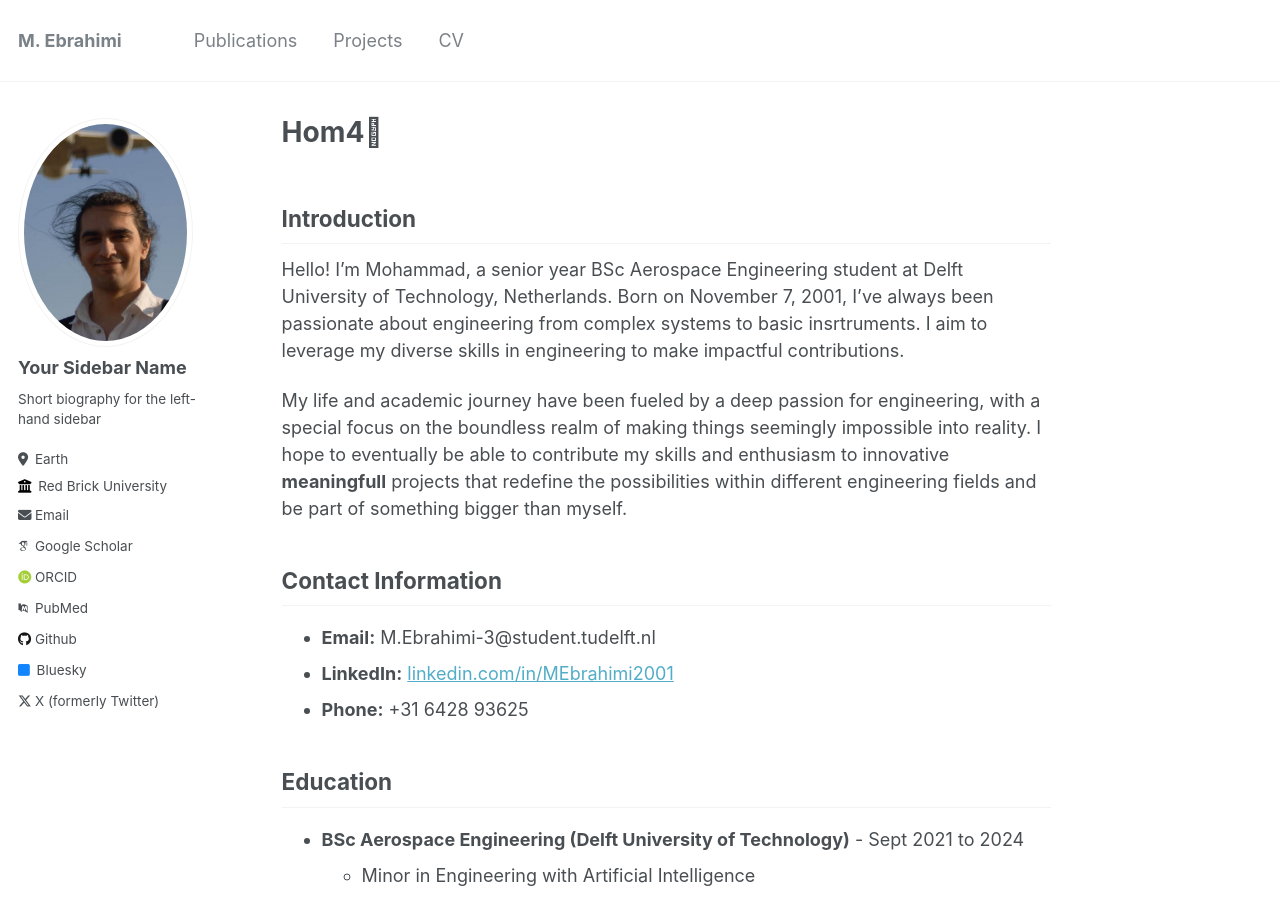
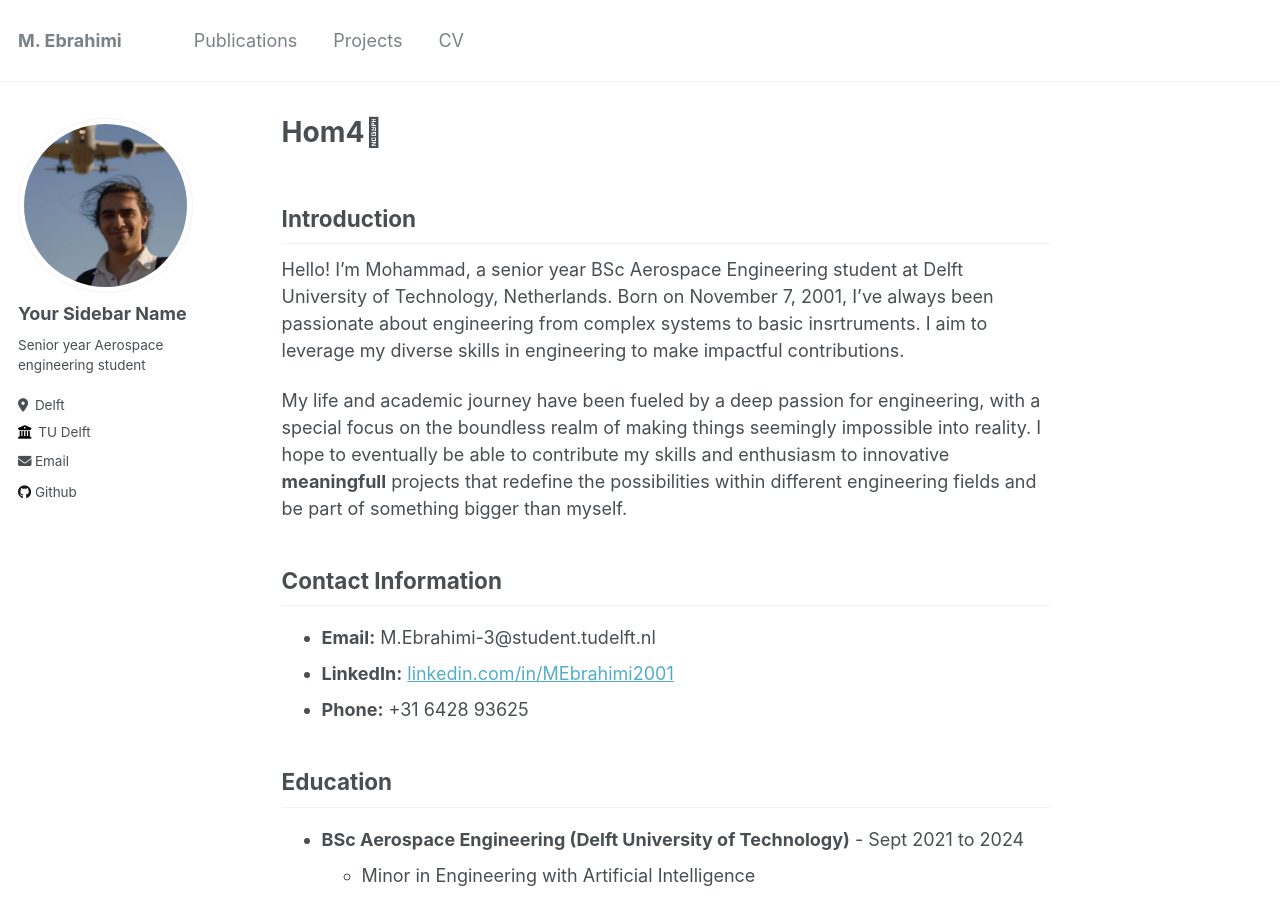
Before and after one commit to moeb8001/moeb8001.github.io, a Jekyll site: the page built from _pages/about.md, in a window 1280 px wide and 900 px high. Built offline with Jekyll 4.4.1, drawn with Linux system fonts in a browser that asks for light colours; some web fonts are replaced.

Commit message:
Update _config.yml

```diff
--- a/_config.yml
+++ b/_config.yml
@@ -21,21 +21,21 @@ repository               : "academicpages/academicpages.github.io"
 #               Additional customization can be done by editing /_includes/author-profile.html
 author:
   # Biographic information
-  avatar           : 'profile_34.jpg' #"profile.jpg"
+  avatar           : 'profile_11.jpg' #"profile.jpg"
   name             : "Your Sidebar Name"
   pronouns         : # example: "she/her"
-  bio              : "Short biography for the left-hand sidebar"
-  location         : "Earth"
-  employer         : "Red Brick University"
+  bio              : "Senior year Aerospace engineering student"
+  location         : "Delft"
+  employer         : "TU Delft"
   uri              : # URL
-  email            : "none@example.org"
+  email            : "M.Ebrahimi-3@student.tudelft.nl"
 
   # Academic websites
   arxiv            : # URL - Update with the correct link to your profile
-  googlescholar    : "https://scholar.google.com/citations?user=PS_CX0AAAAAJ"
+  googlescholar    : # "https://scholar.google.com/citations?user=PS_CX0AAAAAJ"
   impactstory      : # URL
-  orcid            : "http://orcid.org/yourorcidurl"
-  pubmed           : "https://www.ncbi.nlm.nih.gov/pubmed/?term=john+snow"
+  orcid            : # "http://orcid.org/yourorcidurl"
+  pubmed           : #"https://www.ncbi.nlm.nih.gov/pubmed/?term=john+snow"
   researchgate     : # URL
 
   # Repositories and software development
@@ -47,7 +47,7 @@ author:
   stackoverflow    : # User number or user number and name (i.e., use "1" or "1/jeff-atwood")
 
   # Social media
-  bluesky          : "bsky.app" # Replace this with you Bluesky username
+  bluesky          : #"bsky.app" # Replace this with you Bluesky username
   facebook         : # Username
   flickr           : # Username
   foursquare       : # Username
@@ -64,7 +64,7 @@ author:
   steam            : # Username
   telegram         : # URL
   tumblr           : # Username
-  twitter          : "UniofOxford"  # Replace this with your X / Twitter handle
+  twitter          : #"UniofOxford"  # Replace this with your X / Twitter handle
   vine             : # Username
   weibo            : # Username
   wikipedia        : # Username
```
